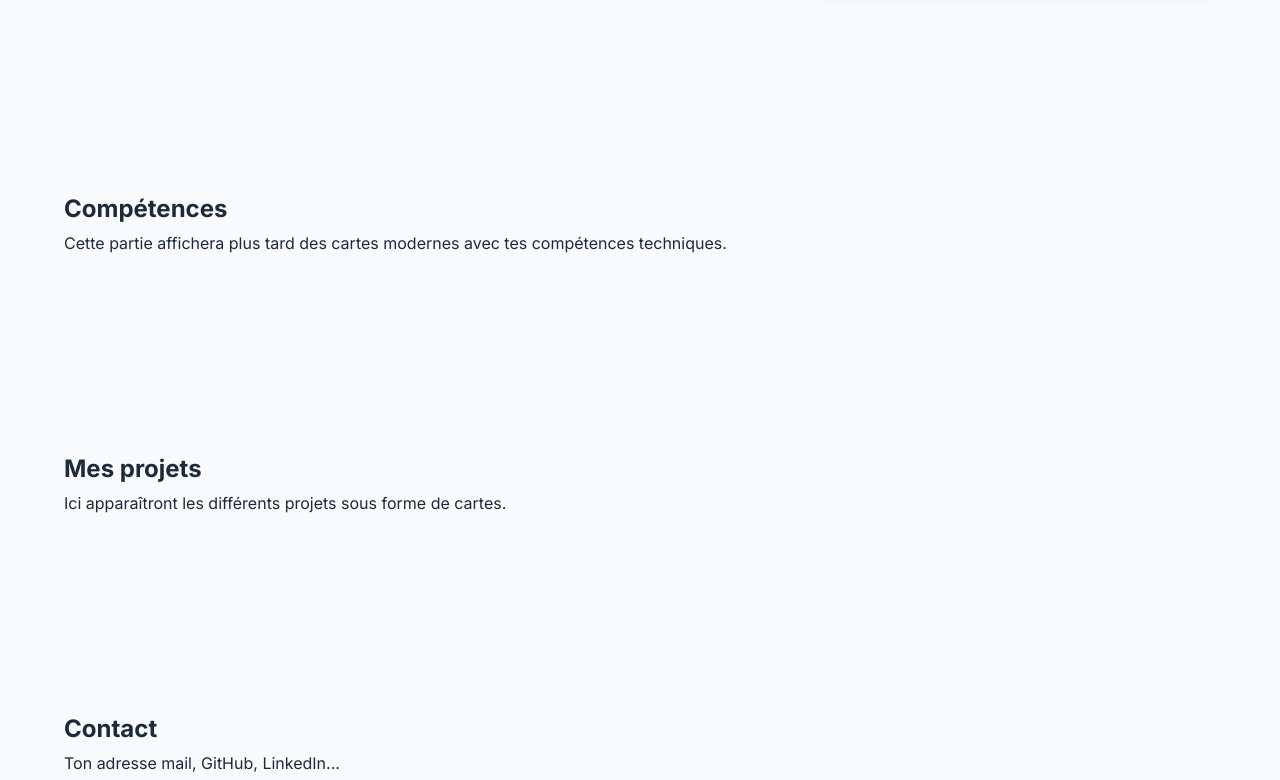
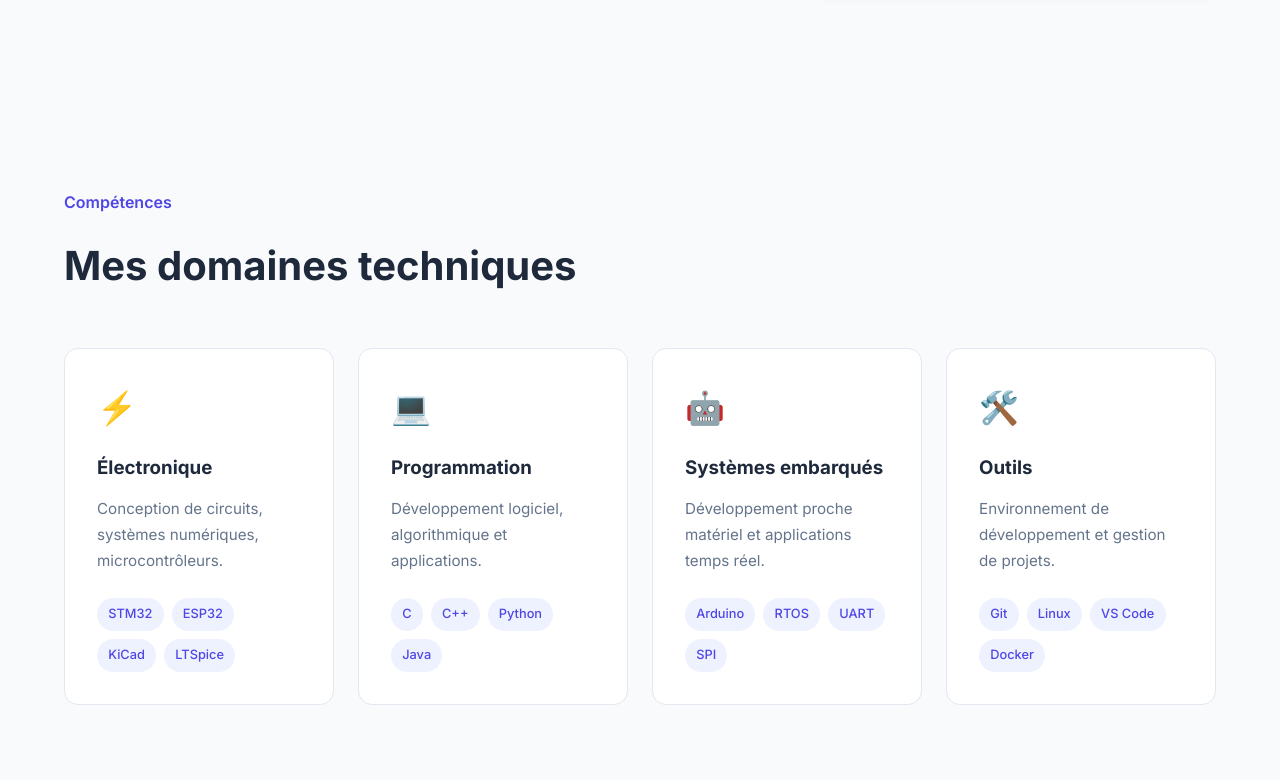
Before and after one commit to RS44you/Portfolio, a plain HTML site: page index.html in a window 1280 px wide. Shown: the part 1291-2071 px from the top of the page. Drawn offline with Linux system fonts and the light colour scheme.

Commit message:
Section compétences

```diff
--- a/css/home.css
+++ b/css/home.css
@@ -362,3 +362,158 @@
     font-size:.95rem;
 
 }
+
+/* ========================= */
+/* Skills */
+/* ========================= */
+
+
+.section-header {
+
+    margin-bottom:3rem;
+
+}
+
+
+
+.section-header h2 {
+
+    font-size:2.5rem;
+
+}
+
+
+
+.skills-grid {
+
+
+    display:grid;
+
+    grid-template-columns:
+    repeat(4,1fr);
+
+    gap:1.5rem;
+
+}
+
+
+
+.skill-card {
+
+
+    background:var(--surface);
+
+    border:1px solid var(--border);
+
+    padding:2rem;
+
+    border-radius:var(--radius);
+
+    transition:.3s ease;
+
+}
+
+
+
+.skill-card:hover {
+
+
+    transform:translateY(-8px);
+
+    box-shadow:var(--shadow-md);
+
+    border-color:transparent;
+
+}
+
+
+
+.skill-icon {
+
+
+    font-size:2rem;
+
+    margin-bottom:1rem;
+
+}
+
+
+
+.skill-card h3 {
+
+    margin-bottom:.8rem;
+
+}
+
+
+
+.skill-card p {
+
+    color:var(--text-light);
+
+    font-size:.95rem;
+
+    margin-bottom:1.5rem;
+
+}
+
+
+
+/* Tags */
+
+
+.tags {
+
+    display:flex;
+
+    flex-wrap:wrap;
+
+    gap:.5rem;
+
+}
+
+
+
+.tags span {
+
+
+    background:#EEF2FF;
+
+    color:var(--primary);
+
+    padding:.35rem .7rem;
+
+    border-radius:999px;
+
+    font-size:.8rem;
+
+    font-weight:500;
+
+}
+
+@media(max-width:1100px){
+
+
+    .skills-grid {
+
+        grid-template-columns:
+        repeat(2,1fr);
+
+    }
+
+
+}
+
+
+
+@media(max-width:600px){
+
+
+    .skills-grid {
+
+        grid-template-columns:1fr;
+
+    }
+
+
+}
--- a/index.html
+++ b/index.html
@@ -253,26 +253,180 @@
 
 
 </section>
-    <!-- ===================== -->
-    <!-- Compétences -->
-    <!-- ===================== -->
+<!-- ===================== -->
+<!-- Compétences -->
+<!-- ===================== -->
 
-    <section id="skills">
+<section id="skills" class="skills">
 
-        <div class="container">
 
-            <h2>Compétences</h2>
+    <div class="container">
 
-            <p>
 
-                Cette partie affichera plus tard des cartes modernes avec
-                tes compétences techniques.
+        <div class="section-header">
 
+            <p class="section-label">
+                Compétences
             </p>
+
+            <h2>
+                Mes domaines techniques
+            </h2>
 
         </div>
 
-    </section>
+
+
+        <div class="skills-grid">
+
+
+            <!-- Electronique -->
+
+            <div class="skill-card">
+
+
+                <div class="skill-icon">
+                    ⚡
+                </div>
+
+
+                <h3>
+                    Électronique
+                </h3>
+
+
+                <p>
+                    Conception de circuits,
+                    systèmes numériques,
+                    microcontrôleurs.
+                </p>
+
+
+                <div class="tags">
+
+                    <span>STM32</span>
+                    <span>ESP32</span>
+                    <span>KiCad</span>
+                    <span>LTSpice</span>
+
+                </div>
+
+
+            </div>
+
+
+
+            <!-- Programmation -->
+
+            <div class="skill-card">
+
+
+                <div class="skill-icon">
+                    💻
+                </div>
+
+
+                <h3>
+                    Programmation
+                </h3>
+
+
+                <p>
+                    Développement logiciel,
+                    algorithmique et applications.
+                </p>
+
+
+                <div class="tags">
+
+                    <span>C</span>
+                    <span>C++</span>
+                    <span>Python</span>
+                    <span>Java</span>
+
+                </div>
+
+
+            </div>
+
+
+
+            <!-- Embarqué -->
+
+            <div class="skill-card">
+
+
+                <div class="skill-icon">
+                    🤖
+                </div>
+
+
+                <h3>
+                    Systèmes embarqués
+                </h3>
+
+
+                <p>
+                    Développement proche matériel
+                    et applications temps réel.
+                </p>
+
+
+                <div class="tags">
+
+                    <span>Arduino</span>
+                    <span>RTOS</span>
+                    <span>UART</span>
+                    <span>SPI</span>
+
+                </div>
+
+
+            </div>
+
+
+
+            <!-- Outils -->
+
+            <div class="skill-card">
+
+
+                <div class="skill-icon">
+                    🛠️
+                </div>
+
+
+                <h3>
+                    Outils
+                </h3>
+
+
+                <p>
+                    Environnement de développement
+                    et gestion de projets.
+                </p>
+
+
+                <div class="tags">
+
+                    <span>Git</span>
+                    <span>Linux</span>
+                    <span>VS Code</span>
+                    <span>Docker</span>
+
+                </div>
+
+
+            </div>
+
+
+        </div>
+
+
+    </div>
+
+
+</section>
 
     <!-- ===================== -->
     <!-- Projets -->
```
